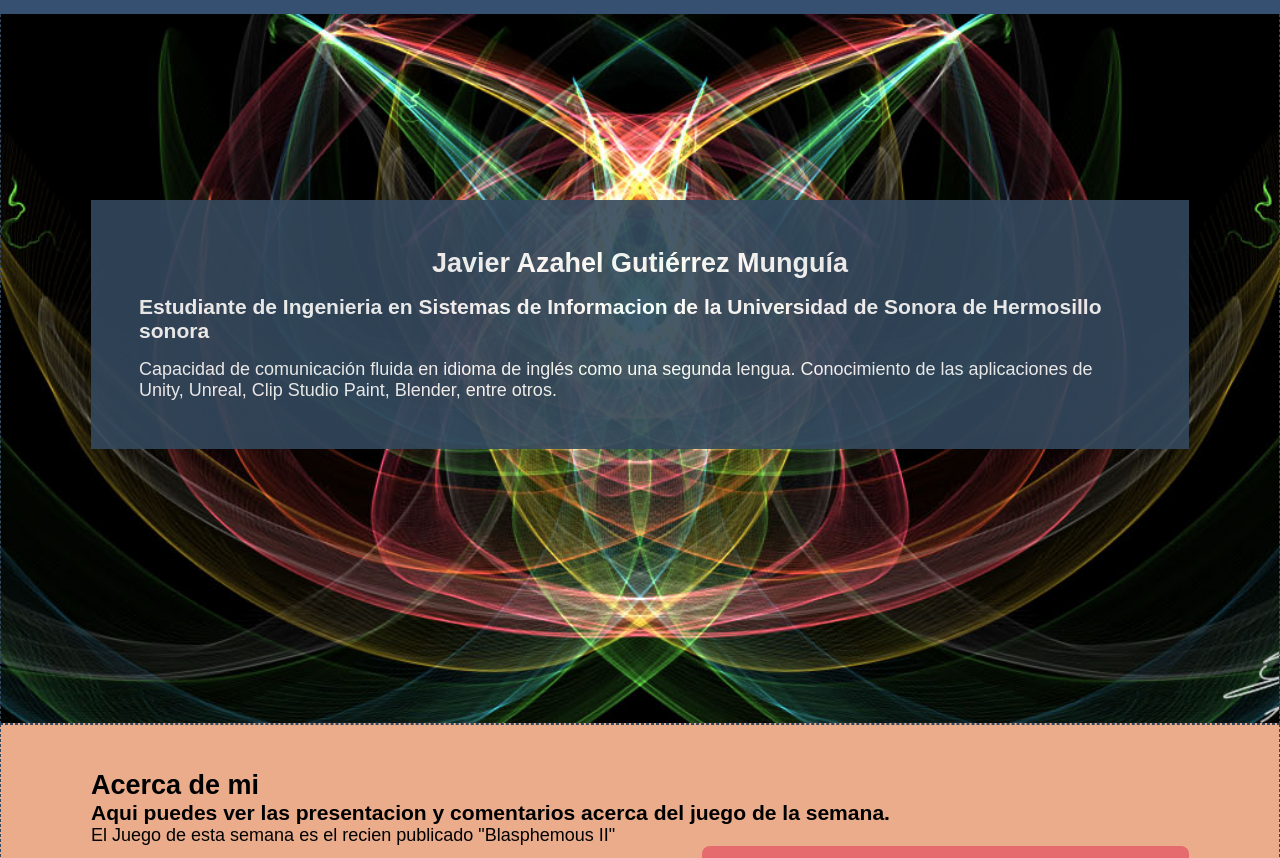
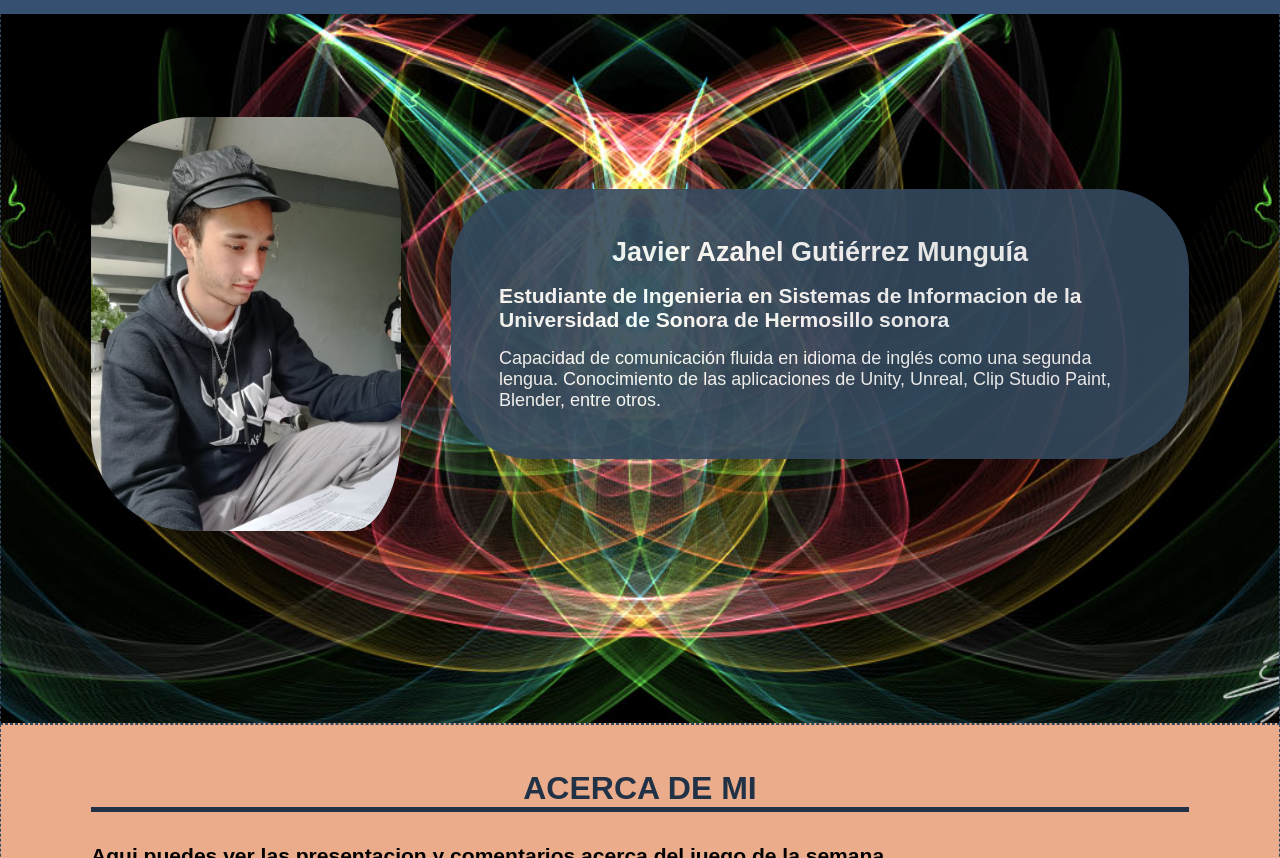
Before and after one commit to Javier-Azahel-Gutierrez/DFE-Proyecto-Parcial-1_Gutierrez-Munguia, a plain HTML site: page index.html in a window 1280 px wide. Shown: the part 76-934 px from the top of the page. Drawn offline with nearby package versions, Linux system fonts and the light colour scheme; a web font is replaced by a local one.

Commit message:
home edits

```diff
--- a/css/style.css
+++ b/css/style.css
@@ -95,17 +95,11 @@ section {
   border: 1px dashed #34495e;
 }
 
-/* TEMPORAL */
-/*section:not(#presentacion),
-section:not(#habilidades) {
-  // height: 100vh;
-  border: 1px dashed #34495e;
-}*/
-
 section>h1 {
   text-transform: uppercase;
   font-size: 2rem;
   color: #213246;
+  text-align: center;
 
   border-bottom: 5px solid #213246;
   margin-bottom: 2rem;
@@ -113,17 +107,27 @@ section>h1 {
 
 #home {
   display: flex;
-  flex-direction: column;
   justify-content: center;
   align-items: center;
 
-  background: url("../img/Fotonasia.jpg") no-repeat center center fixed;
+  background: url("../img/Fotonasia.jpg")
+    no-repeat center center fixed;
   background-size: cover;
 
   color: white;
 
   height: 100vh;
   /*z-index: 1;*/
+}
+
+.home_img{
+  display: flex;
+  flex-direction: column;
+  justify-content: left;
+  width: 360px;
+  height: auto;
+  padding-right: 50px;
+  border-radius: 100px;
 }
 
 .home-banner {
@@ -136,6 +140,7 @@ section>h1 {
   background-color: #34495e;
   opacity: 0.9;
   padding: 3rem;
+  border-radius: 80px;
 }
 
 .presentacion-container {
--- a/index.html
+++ b/index.html
@@ -43,6 +43,8 @@
   <main>
 
     <section id="home">
+        <img class="home_img" src="./img/JAGM.jpg" alt="">
+
       <div class="home-banner">
         <h1>Javier Azahel Gutiérrez Munguía</h1>
         <h3>Estudiante de Ingenieria en Sistemas de Informacion de la Universidad de Sonora de Hermosillo sonora</h3>
@@ -51,14 +53,9 @@
     </section>
 
     <section id="presentacion">
-      <div class="presentacion_img">
-
-      </div>
-      <div class="presntacion_txt">
         <h1>Acerca de mi</h1>
         <h3>Aqui puedes ver las presentacion y comentarios acerca del juego de la semana.</h3>
         <p> El Juego de esta semana es el recien publicado "Blasphemous II"</p>
-      </div>
       <div class="presentacion-container">
         <div class="info-presentacion">
           <div class='embed-container'><iframe src='https://www.youtube.com/embed//ReA837m2VgY' frameborder='0'
```
